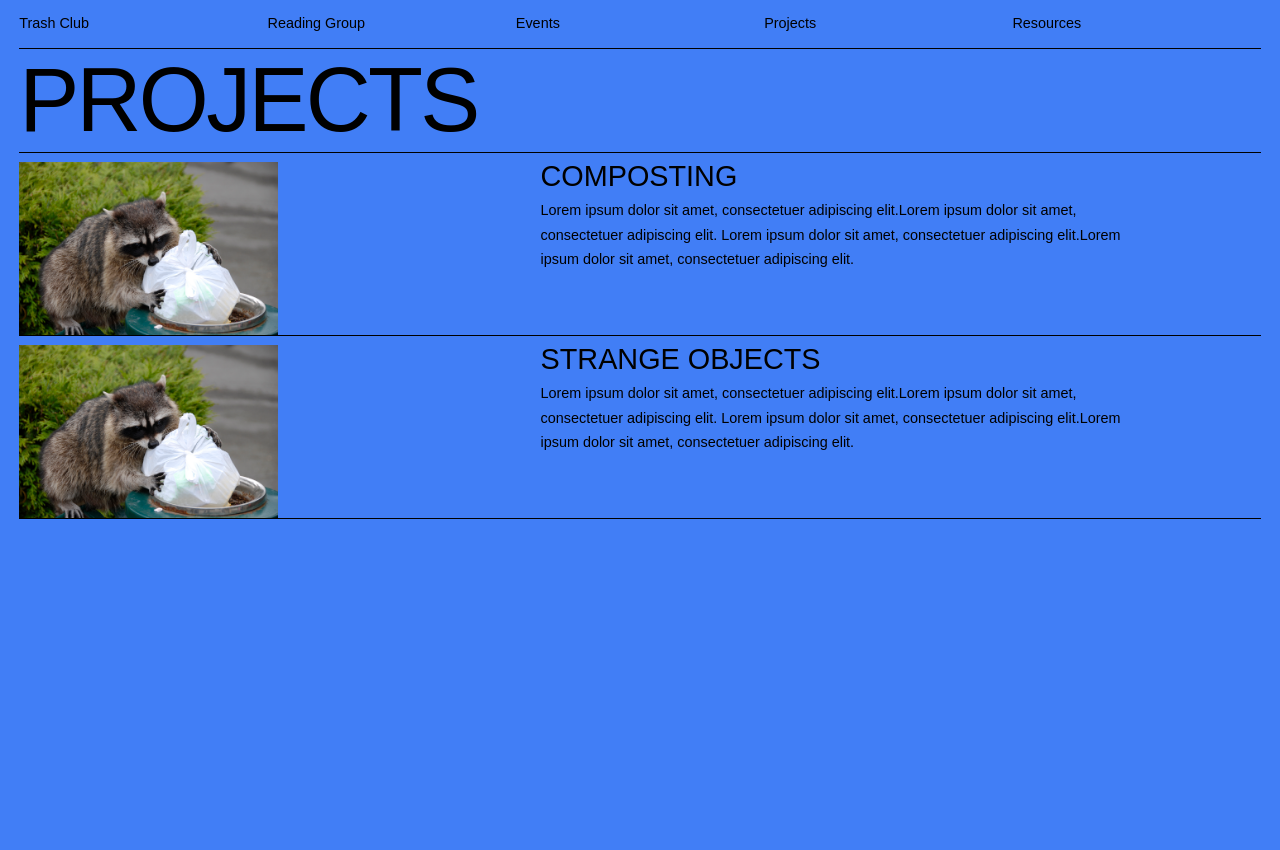
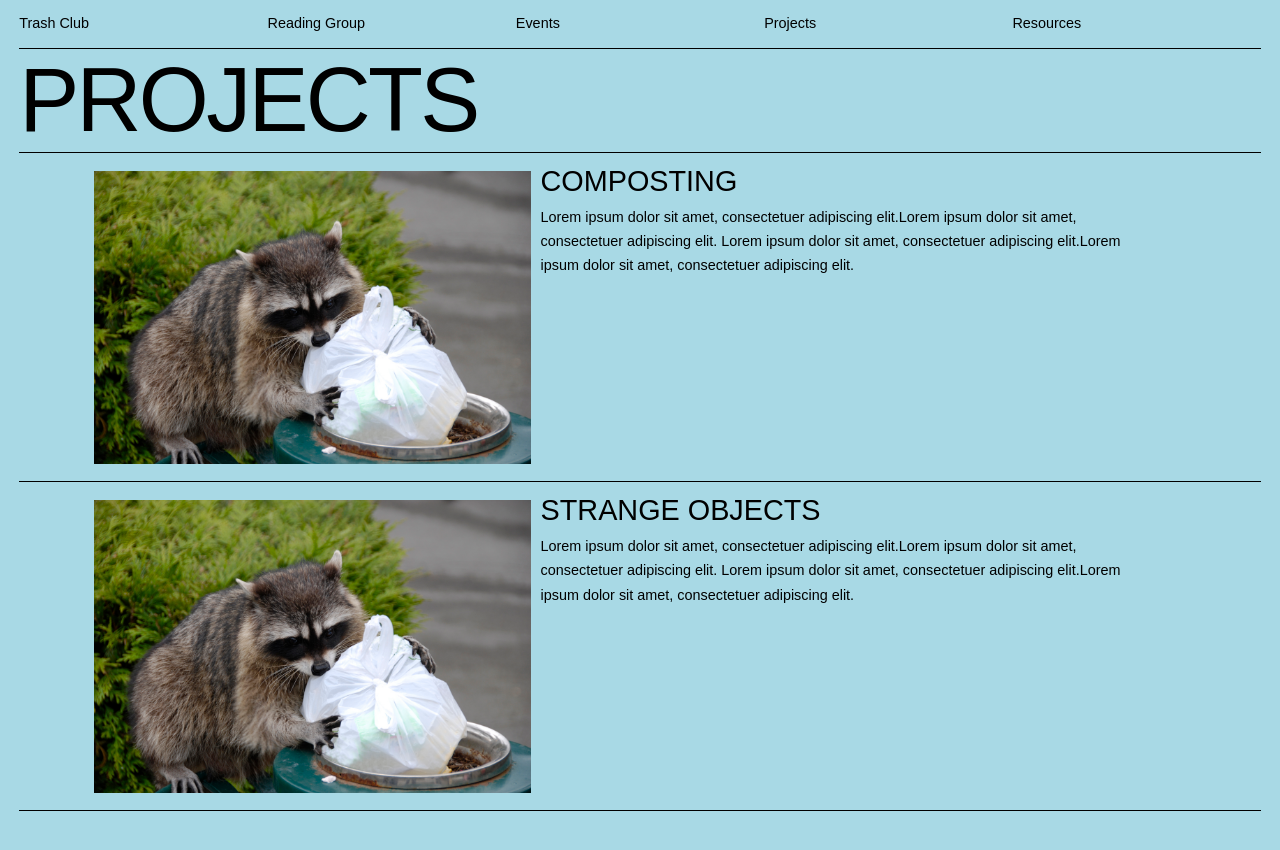
Before and after one commit to trashclub/trashclub.github.io, a Jekyll site: the page built from projects/index.html, in a window 1280 px wide. Shown: the top 850 px of the page. Built offline with Jekyll 4.4.1, drawn with Linux system fonts in a browser that asks for light colours; some web fonts are replaced.

Commit message:
style changes

```diff
--- a/style/style.css
+++ b/style/style.css
@@ -5,16 +5,17 @@
 */
 
 /*//////////////////////////GENERAL//////////////////////*/
-div{
+
+div {
     /* border: red solid 1px; */
 }
 
-html, body{
+html, body {
     max-width: 100%;
     overflow-x: hidden;
 }
 
-body{
+body {
     font-family: aktiv-grotesk, sans-serif;
     font-weight: 400;
     font-style: normal;
@@ -23,7 +24,7 @@
     color: black;
 }
 
-h2{
+h2 {
     font-size: 6.25em;
     text-transform: uppercase;
     line-height: 0.876em;
@@ -31,190 +32,232 @@
     font-weight: 400;
 }
 
-h3{
+/* Extra small devices (phones, 600px and down) */
+@media only screen and (max-width: 600px) {
+    h2 {
+        font-size: 4.75em;
+    }
+}
+
+/* Small devices (portrait tablets and large phones, 600px and up) */
+@media only screen and (min-width: 600px) {
+    h2 {
+        font-size: 6.25em;
+    }
+}
+
+h3 {
     font-size: 2em;
     text-transform: uppercase;
-    line-height: 0.976em;
-    /* letter-spacing: -0.025em; */
+    line-height: 1.075em;
     font-weight: 400;
 }
 
-a{
+@media only screen and (max-width: 600px){
+    h3{
+        font-size: 1.7em;
+    }
+}
+
+@media only screen and (min-width: 600px){
+    h3{
+        font-size:2em;
+    }
+}
+
+a {
     color: black;
     text-decoration: none;
 }
 
-a:hover{
+a:hover {
     color: white;
     text-decoration: none;
 }
 
-a:active{
+a:active {
     color: white;
     text-decoration: none;
 }
 
-.all-caps{
+.all-caps {
     text-transform: uppercase;
     letter-spacing: 0.01em;
 }
 
-.container{
+.container {
     margin-top: 1.2vh;
     width: 97%;
 }
 
 /*//////////////////////////NAVBAR//////////////////////*/
-#navbar{
+
+#navbar {
     /* border-bottom: 1px solid black; */
     padding-bottom: 1%;
 }
 
-.navbar-link{
+.navbar-link {
     padding-left: 0;
     padding-bottom: 1%;
     border-bottom: 1px solid black;
 }
 
-
 /*//////////////////////////HOME PAGE//////////////////////*/
 
-.body-home{
+.body-home {
     background-color: #F6921E;
 }
 
 /* HOME PAGE LOGO */
-#logo-div{
+
+#logo-div {
     padding: 0;
     margin: 0;
     float: left;
 }
 
-#logo-gif{
+#logo-gif {
     width: 100%;
     float: left;
     padding: 0;
 }
 
+/* HOME PAGE BOTTOM */
 
-/* HOME PAGE BOTTOM */
-#bottom-div{
+#bottom-div {
     margin-top: 5%;
-    padding:0;
+    padding: 0;
 }
 
-#about-div{
+#about-div {
     border-top: 1px solid black;
     padding: 1.25vh 0 0 0;
 }
 
-#contact-div{
+#contact-div {
     border-top: 1px solid black;
     padding: 1.25vh 0 0 0;
 }
 
-
 /*//////////////////////////READING CLUB//////////////////////*/
 
-.body-reading-club{
+.body-reading-club {
     background-color: #D9E021;
 }
 
 /*READING PG BLOCK*/
 
-#reading-div{
+#reading-div {
     margin-top: 0.5vh;
-    padding:0;
+    padding: 0;
 }
 
-.col{
-    padding:0;
+.col {
+    padding: 0;
 }
 
-.week-intro{
+.week-intro {
     padding-bottom: 3vh;
 }
 
-.week-reading{
+.week-reading {
     border-top: 1px solid black;
     padding-top: 1vh;
     margin-bottom: 5vh;
 }
 
-.reading-date{
+.reading-date {
     margin-bottom: 5vh;
 }
 
+/*//////////////////////////EVENTS//////////////////////*/
 
-/*//////////////////////////EVENTS//////////////////////*/
-.body-events{
+.body-events {
     background-color: #BB7A2A;
 }
 
-.event-date{
-    margin-bottom: 5%;
+.event-date {
+    margin-bottom: 1%;
 }
 
-.event-title{
+.event-title {
     margin-bottom: 5%;
-    font-weight: 600;
+    /* font-weight: 600; */
 }
 
 /*//////////////////////////PROJECTS//////////////////////*/
-.body-projects{
-    background-color: #417EF6;
+
+.body-projects {
+    background-color: #A8D9E5;
 }
 
-.project-div{
-    padding-top: 1vh;
+.project-div {
+    padding: 1% 0%;
     display: inline-block;
     vertical-align: top;
 }
 
 /*PROJECT BLOCK*/
-#project-title-div{
+
+#project-title-div {
     padding-bottom: 0.5vh;
     border-bottom: 1px solid black;
 }
 
-.project-img{
-    width: 50%;
+.project-img {
     position: relative;
-    float: left;
     vertical-align: top;
 }
 
-.project-div-full{
+/* Extra small devices (phones, 600px and down) */
+@media only screen and (max-width: 600px) {
+    .project-img {
+        width: 96vw;
+        float: left;
+    }
+}
+
+/* Small devices (portrait tablets and large phones, 600px and up) */
+@media only screen and (min-width: 600px) {
+    .project-img {
+        width: 35vw;
+        float: right;
+        padding: 1%;
+    }
+}
+
+.project-div-full {
     border-bottom: 1px solid black;
 }
 
+/*//////////////////////////RESOURCES//////////////////////*/
 
-
-
-/*//////////////////////////RESOURCES//////////////////////*/
-.body-resources{
+.body-resources {
     background-color: #39B54A;
 }
 
 /*RESOURCE BLOCK*/
-#resource-title-div{
+
+#resource-title-div {
     padding-bottom: 0.5vh;
     border-bottom: 1px solid black;
 }
-.resource-div{
+
+.resource-div {
     padding-top: 1vh;
 }
 
-#resource-org-div, #resource-readings-div{
-   border-top: 1px solid black;
-   padding-top: 1vh;
-   margin-top: 8vh;
+#resource-org-div, #resource-readings-div {
+    border-top: 1px solid black;
+    padding-top: 1vh;
+    margin-top: 8vh;
 }
 
-#resource-div-left{
+#resource-div-left {
     margin-right: 1%;
 }
 
-.resource-p{
+.resource-p {
     /* border-top: 1px solid black; */
 }
```
